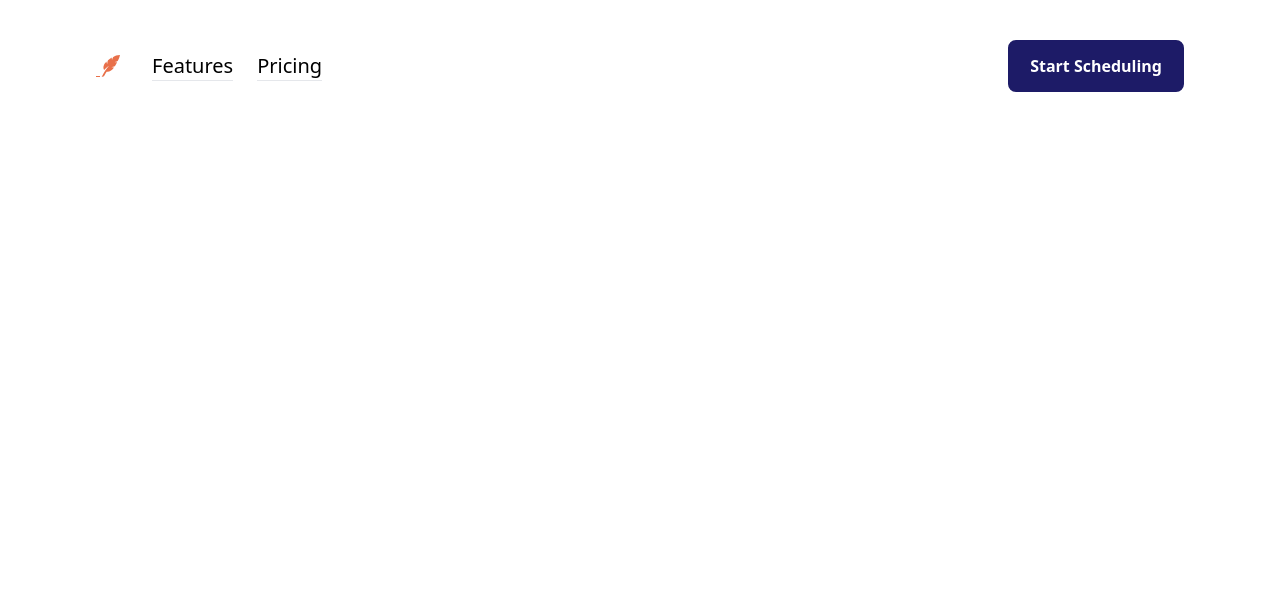
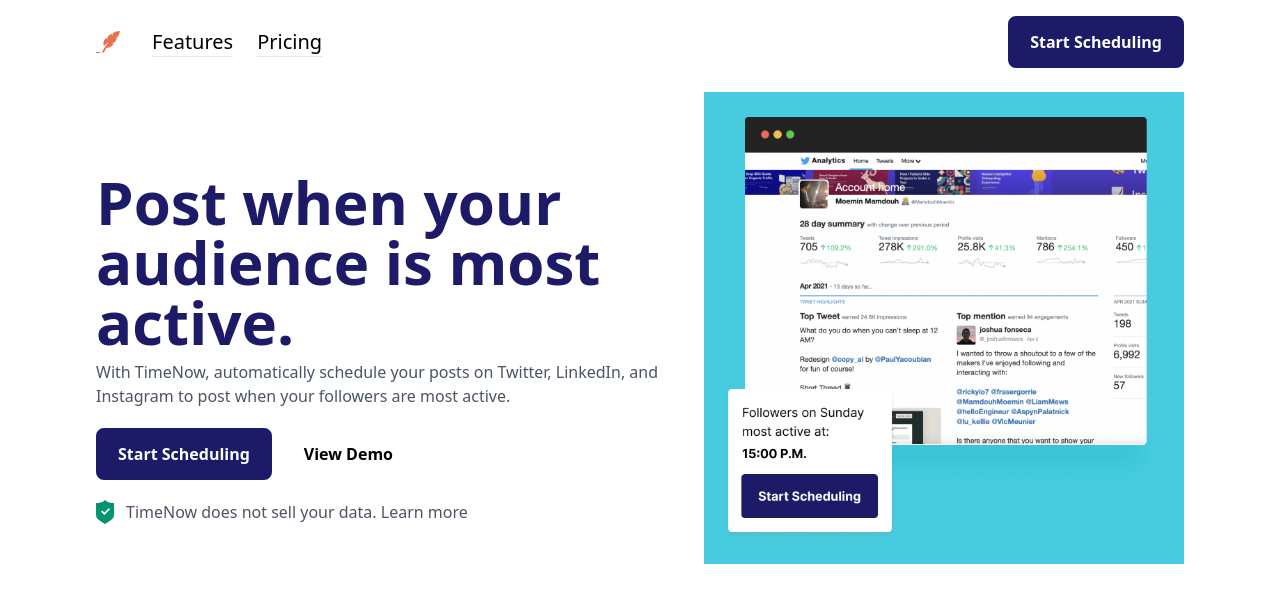
Before and after one commit to Mateusz-Zygadlo/time-now-landing-page, a React (Create React App) app: page / in a window 1280 px wide. Shown: the top 602 px of the page. Built offline with nearby package versions, Linux system fonts and the light colour scheme.

Commit message:
add Main section [home]

```diff
--- a/src/App.tsx
+++ b/src/App.tsx
@@ -1,12 +1,6 @@
 import React from 'react'
-import {
-  Navbar
-} from './components'
+import { Home } from './pages'
 
 export const App = () => {
-  return(
-    <div className="w-full max-w-screen-2xl 2xl:mx-auto md:px-16 lg:px-24 px-5 py-10">
-      <Navbar />
-    </div>
-  )
+  return <Home />
 }
--- a/src/components/Navbar.tsx
+++ b/src/components/Navbar.tsx
@@ -21,9 +21,10 @@
 
   return(
     <div
-      className="flex w-full justify-between lg:justify-start relative"
+      className="sticky -top-1 md:px-16 lg:px-24 px-5 py-4 bg-white"
       ref={myRef}
     >
+      <div className="flex justify-between lg:justify-start relative">
         <img
           src={Images.Logo}
           alt="logo"
@@ -61,5 +62,6 @@
           />
         )}
       </div>
+    </div>
   )
 }
--- /dev/null
+++ b/src/components/home/Main.tsx
@@ -0,0 +1,42 @@
+import React from 'react'
+import { MAIN_CONTENT } from '../../content'
+import { Button } from '../Button'
+import { Images } from '../../assets'
+
+export const Main = () => {
+  const { h1, p, beside_button, assurance } = MAIN_CONTENT
+
+  return(
+    <div className="flex flex-col lg:flex-row justify-between">
+      <div className="w-full lg:max-w-[40rem] mt-5 mb-10 lg:mt-20 lg:pr-5">
+        <h1 className="text-dark-violet text-6xl font-extrabold pr-3">{h1}</h1>
+        <p className="text-gray-600 mt-2 pr-5">{p}</p>
+        <div className="w-full flex items-center my-5">
+          <Button>Start Scheduling</Button>
+          <p className="ml-8 font-semibold">{beside_button}</p>
+        </div>
+        <div>
+          {assurance.map((item, index: number) => (
+            <div
+              className="flex items-center"
+              key={index}
+            >
+              <img
+                src={item.image}
+                alt="checkmark"
+              />
+              <p className="ml-3 text-gray-600">{item.p}</p>
+            </div>
+          ))}
+        </div>
+      </div>
+      <div className="bg-cyan flex items-center justify-center p-5">
+        <img
+          src={Images.Mockup}
+          alt="mockup"
+          className="w-full max-w-[50rem]"
+        />
+      </div>
+    </div>
+  )
+}
--- /dev/null
+++ b/src/components/home/index.ts
@@ -0,0 +1 @@
+export { Main } from './Main'
--- a/src/components/index.ts
+++ b/src/components/index.ts
@@ -1,2 +1,3 @@
 export { Navbar } from './Navbar'
 export { Button } from './Button'
+export { Main } from './home'
--- /dev/null
+++ b/src/content.tsx
@@ -0,0 +1,14 @@
+import { Images } from './assets'
+
+export const MAIN_CONTENT = {
+  h1: 'Post when your audience is most active.',
+  p: 'With TimeNow, automatically schedule your posts on Twitter, LinkedIn, and Instagram to post when your followers are most active.',
+  beside_button: 'View Demo',
+  assurance: [
+    {
+      image: Images.Shield,
+      p: 'TimeNow does not sell your data. Learn more'
+    }
+  ],
+
+}
--- /dev/null
+++ b/src/pages/Home.tsx
@@ -0,0 +1,16 @@
+import React from 'react'
+import {
+  Navbar,
+  Main
+} from '../components'
+
+export const Home = () => {
+  return(
+    <div className="w-full max-w-screen-2xl 2xl:mx-auto">
+      <Navbar />
+      <div className="md:px-16 lg:px-24 px-5 mt-2">
+        <Main />
+      </div>
+    </div>
+  )
+}
--- /dev/null
+++ b/src/pages/index.ts
@@ -0,0 +1 @@
+export { Home } from './Home'
--- a/tailwind.config.js
+++ b/tailwind.config.js
@@ -5,7 +5,8 @@
   theme: {
     extend: {
       colors: {
-        'dark-violet': '#1D1B67'
+        'dark-violet': '#1D1B67',
+        'cyan': '#46CCDE',
       }
     },
   },
```
Lines whose indentation alone changed are shown as unchanged.
